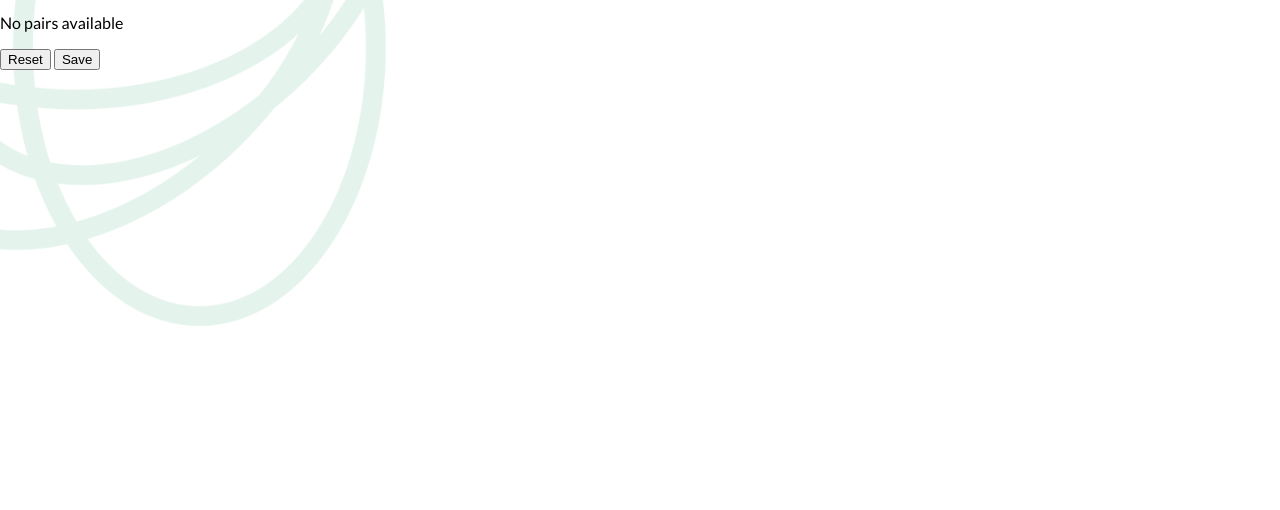
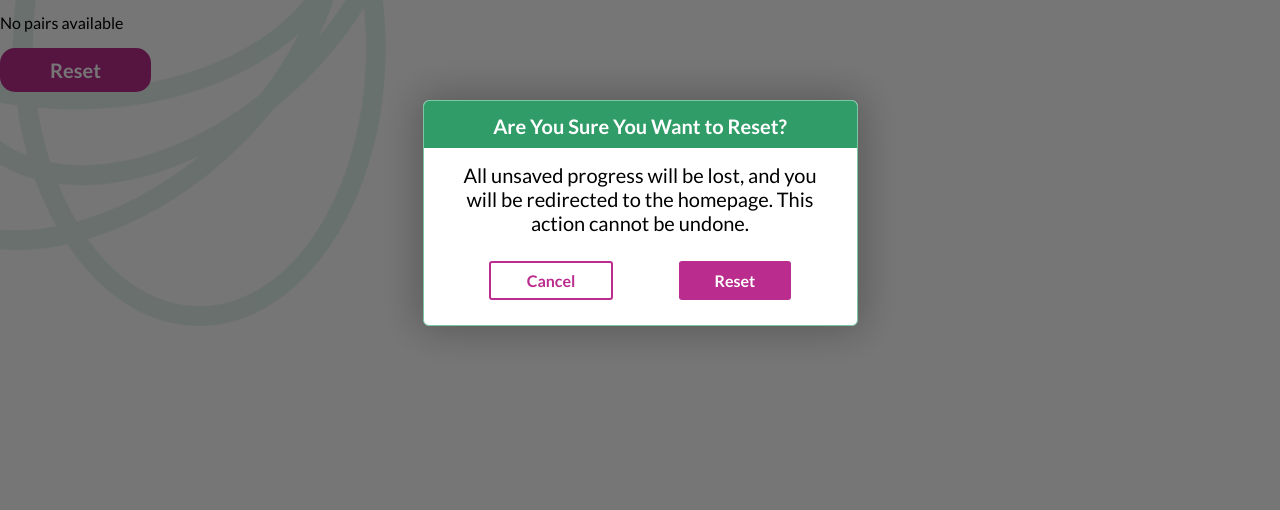
Before and after one commit to BizzNEST/stockton-bizznest-scheduler, a plain HTML site: page Pages/pairings.html in a window 1280 px wide. Both pictures are taken after a click on the button "Reset". Shown: the part 187-697 px from the top of the page. Drawn offline with Linux system fonts and the light colour scheme.

Commit message:
feat(modal): reset modal error modal

```diff
--- a/Pages/pairings.html
+++ b/Pages/pairings.html
@@ -23,8 +23,7 @@
 
         </div>
         <div class="resetAndSave">
-            <button>Reset</button>
-            <button>Save</button>
+            <button class="resetToggleStyle" id="resetToggle">Reset</button>
         </div>
     </main>
     <div class="footerContainer">
@@ -34,6 +33,20 @@
             <p class="footerText">© Copyright 2024 | Digital Nest | All Rights Reserved</p>
         </div>
     </div>
+    <div class="modalComponentBackgroundReset hidden" id="modalResetId">
+        <div class="modalComponentReset">
+            <div class="containerHeaderResetModal">
+                <p style="margin: 0px;">Are You Sure You Want to Reset?</p>
+            </div>
+            <div class="containerForBodyResetModal">
+                <p style="margin: 0;">All unsaved progress will be lost, and you will be redirected to the homepage. This action cannot be undone.</p>
+            </div>
+            <div class="containerForResetModalButtons">
+                <button class="cancelButtonStyle" id="cancelButton">Cancel</button>
+                <button class="resetButtonStyle" id="resetButton">Reset</button>
+            </div>
+        </div>
+    </div>
     <script src="../scripts/pairingapp.js"></script>
 </body>
 </html>
--- a/scripts/pairingapp.js
+++ b/scripts/pairingapp.js
@@ -1,4 +1,9 @@
 document.addEventListener("DOMContentLoaded", () => {
+    const resetButton = document.getElementById("resetButton");
+    const cancelButton = document.getElementById("cancelButton");
+    const modalResetId = document.getElementById("modalResetId");
+    const resetToggle = document.getElementById("resetToggle");
+
     const displayPairedInterns = () => {
         const teamsContainer = document.getElementById("teamsContainer");
         const pairedInterns = JSON.parse(sessionStorage.getItem("pairedInterns")) || [];
@@ -37,4 +42,19 @@ document.addEventListener("DOMContentLoaded", () => {
     if (document.getElementById("teamsContainer")) {
         displayPairedInterns();
     }
+
+    resetButton.addEventListener("click", () => {
+        sessionStorage.clear();
+        window.location.href = "/";
+    })
+
+    cancelButton.addEventListener("click", () => {
+        modalResetId.classList.add("hidden");
+    })
+
+    resetToggle.addEventListener("click", () => {
+        modalResetId.classList.remove("hidden");
+    })
+
+
 });
--- a/style/styles.css
+++ b/style/styles.css
@@ -130,6 +130,85 @@ header {
     background-color: rgba(0, 0, 0, 0.537);
 }
 
+.modalComponentBackgroundReset {
+    position: fixed;
+    top: 0;
+    left: 0;
+    height: 100%;
+    width: 100%;
+    display: flex;
+    justify-content: center;
+    align-items: center;
+    z-index: 50;
+    background-color: rgba(0, 0, 0, 0.537);
+}
+
+.modalComponentReset{
+    background-color: white;
+    position: relative;
+    max-height: 90vh;
+    overflow-y: auto;
+    width: 433px;
+    border-radius: 6px;
+    box-shadow: 0px 0px 40px 5px rgba(0, 0, 0, 0.25);
+    border: 1px solid #79C8A3;
+}
+
+.cancelButtonStyle{
+    border: 2px solid #BA2C8E;
+    background-color: white;
+    border-radius: 3px;
+    font-size: 16px;
+    font-family: Lato-Bold;
+    padding: 8px 36px;
+    color: #BA2C8E;
+}
+
+.resetButtonStyle{
+    border: none;
+    background-color: #BA2C8E;
+    border-radius: 3px;
+    font-size: 16px;
+    font-family: Lato-Bold;
+    padding: 8px 36px;
+    color: white;
+}
+
+.resetToggleStyle{
+    background-color: #BA2C8E;
+    color: white;
+    font-family: Lato-Bold;
+    font-size: 20px;
+    padding: 10px 50px;
+    border: none;
+    border-radius: 15px;
+}
+
+.containerForBodyResetModal{
+    padding-top: 15px;
+    padding-left: 23px;
+    padding-right: 23px;
+    padding-bottom: 26px;
+    font-family: Lato-Regular;
+    font-size: 20px;
+    text-align: center;
+}
+
+.containerHeaderResetModal{
+    color: white;
+    background-color: #309C68;
+    font-family: Lato-Bold;
+    font-size: 20px;
+    padding-top: 13px;
+    padding-bottom: 10px;
+    text-align: center;
+}
+
+.containerForResetModalButtons{
+    display: flex;
+    justify-content: space-evenly;
+    padding-bottom: 25px;
+}
 .modalComponent{
     background-color: white;
     padding: 30px;
```
Also changed, not shown: index.html (+14 -0 lines), scripts/app.js (+16 -1 lines).
